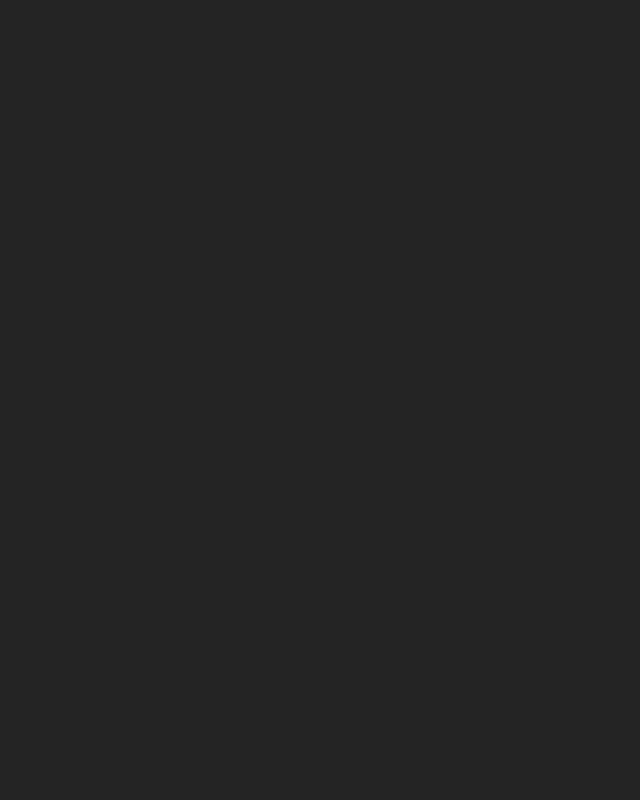
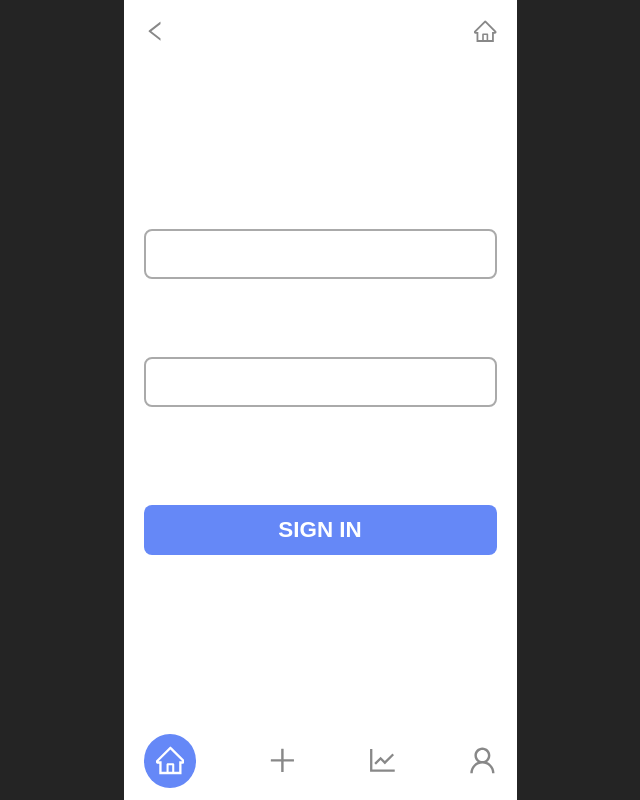
Before and after one commit to helloworld442/todo-list-project, a React (Vite) app: page /signin in a window 1280 px wide. Before the commit this address had no page. Shown: the whole page, without its empty margins (320-960 px from the left). Built offline with nearby package versions, Linux system fonts and the light colour scheme.

Commit message:
feat : feat login component style #25

```diff
--- a/src/features/ui/footer/Footer.jsx
+++ b/src/features/ui/footer/Footer.jsx
@@ -34,7 +34,7 @@ const Footer = () => {
       <Link to="/chart" className={classNames("footer-link", { active: active === 2 })}>
         <LineChartOutlined />
       </Link>
-      <Link to="/login" className={classNames("footer-link", { active: active === 3 })}>
+      <Link to="/signin" className={classNames("footer-link", { active: active === 3 })}>
         <UserOutlined />
       </Link>
     </nav>
--- /dev/null
+++ b/src/features/user/component/Login.jsx
@@ -0,0 +1,14 @@
+import "./Login.scss";
+import { Button, Input } from "../../ui";
+
+const Login = () => {
+  return (
+    <form className="login-form">
+      <Input />
+      <Input />
+      <Button>SIGN IN</Button>
+    </form>
+  );
+};
+
+export { Login };
--- /dev/null
+++ b/src/features/user/component/Login.scss
@@ -0,0 +1,9 @@
+.login-form {
+  width: 100%;
+  height: 600px;
+  padding: 0 20px;
+  box-sizing: border-box;
+  display: flex;
+  flex-direction: column;
+  justify-content: center;
+}
--- /dev/null
+++ b/src/features/user/component/index.js
@@ -0,0 +1 @@
+export * from "./Login";
--- a/src/pages/Login.jsx
+++ b/src/pages/SignIn.jsx
@@ -1,12 +1,14 @@
 import { Footer, Header, Layout } from "../features/ui";
+import { Login } from "../features/user/component";
 
-const Login = () => {
+const SignIn = () => {
   return (
     <Layout>
       <Header />
+      <Login />
       <Footer />
     </Layout>
   );
 };
 
-export default Login;
+export default SignIn;
--- a/src/pages/Register.jsx
+++ b/src/pages/SignUp.jsx
@@ -1,6 +1,6 @@
 import { Footer, Header, Layout } from "../features/ui";
 
-const Register = () => {
+const SignUp = () => {
   return (
     <Layout>
       <Header />
@@ -9,4 +9,4 @@ const Register = () => {
   );
 };
 
-export default Register;
+export default SignUp;
--- a/src/shared/Router.jsx
+++ b/src/shared/Router.jsx
@@ -2,8 +2,8 @@ import { BrowserRouter, Route, Routes } from "react-router-dom";
 import Home from "../pages/Home";
 import Write from "../pages/Write";
 import Chart from "../pages/Chart";
-import Login from "../pages/Login";
-import Register from "../pages/Register";
+import SignIn from "../pages/SignIn";
+import SignUp from "../pages/SignUp";
 
 const Router = () => {
   return (
@@ -12,8 +12,8 @@ const Router = () => {
         <Route path="/" element={<Home />} />
         <Route path="/write" element={<Write />} />
         <Route path="/chart" element={<Chart />} />
-        <Route path="/login" element={<Login />} />
-        <Route path="/register" element={<Register />} />
+        <Route path="/signin" element={<SignIn />} />
+        <Route path="/signup" element={<SignUp />} />
       </Routes>
     </BrowserRouter>
   );
```
Also changed, not shown: src/features/user/component/Register.jsx (added), src/features/user/component/Register.scss (added).
